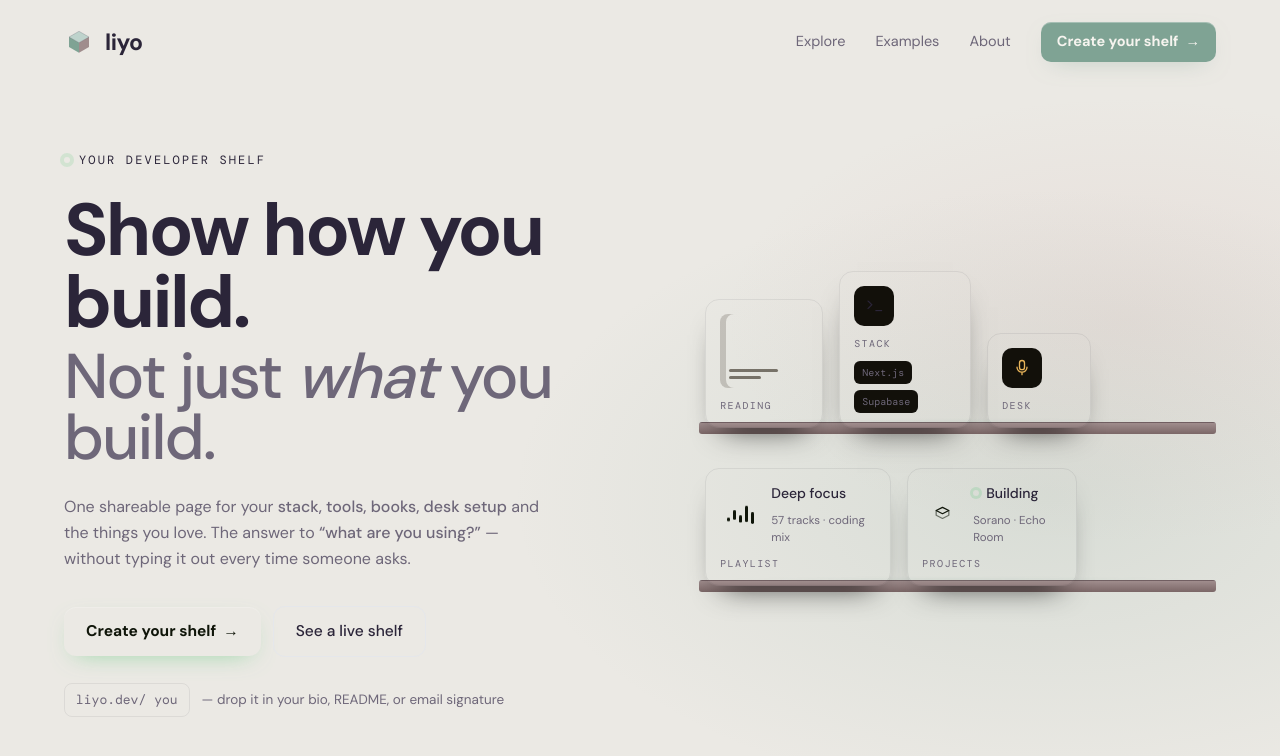
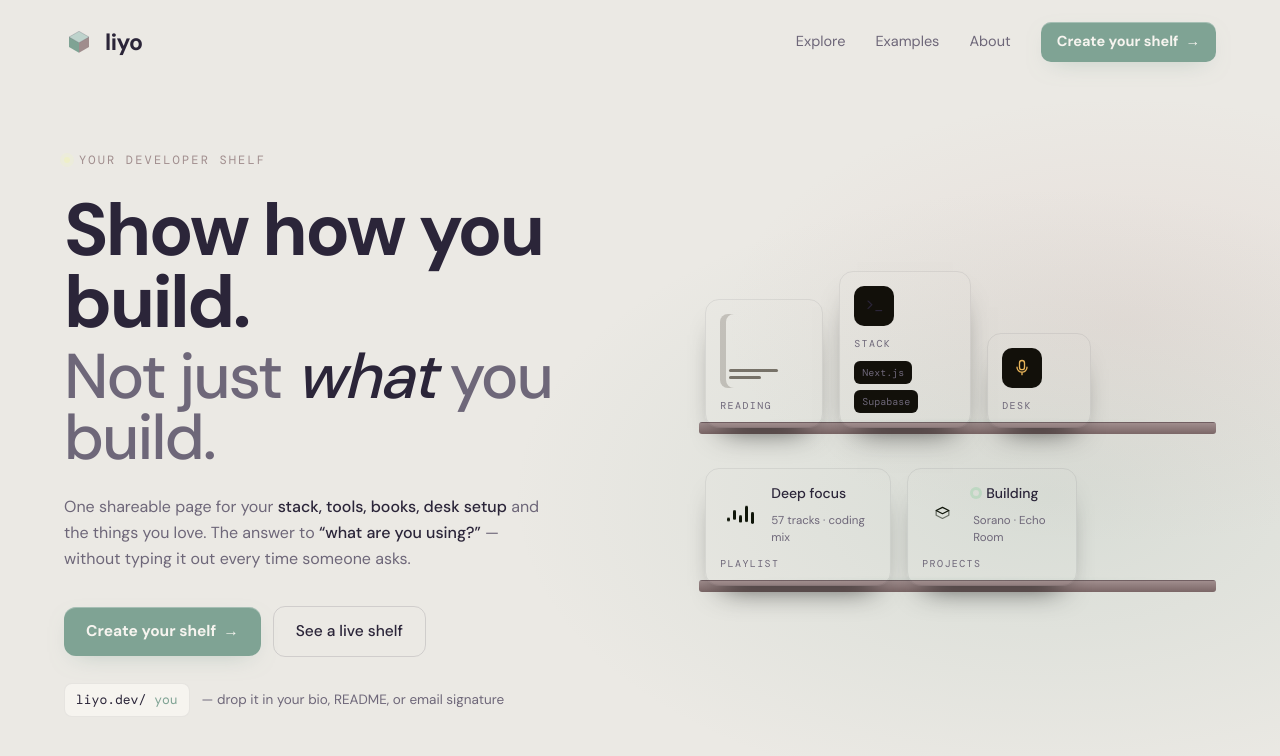
Before and after one commit to sillyledger/liyo, a Next.js app: page / in a window 1280 px wide. Shown: the top 756 px of the page. Built offline with nearby package versions, Linux system fonts and the light colour scheme.

Commit message:
Update hero.tsx

```diff
--- a/components/hero.tsx
+++ b/components/hero.tsx
@@ -6,45 +6,45 @@ export function Hero() {
     <main className="mx-auto grid w-full max-w-[1280px] flex-1 grid-cols-1 items-center gap-[clamp(32px,5vw,80px)] px-[clamp(20px,5vw,64px)] pb-[clamp(48px,6vw,72px)] pt-[clamp(28px,4vw,56px)] md:grid-cols-[1.05fr_0.95fr]">
       {/* copy */}
       <div>
-        <span className="mb-[26px] inline-flex items-center gap-[9px] font-mono text-[12px] uppercase tracking-[0.18em] text-leaf">
-          <span className="h-[6px] w-[6px] rounded-full bg-leaf shadow-[0_0_0_4px_rgba(94,201,122,0.18)]" />
+        <span className="mb-[26px] inline-flex items-center gap-[9px] font-mono text-[12px] uppercase tracking-[0.18em] text-umber-light">
+          <span className="h-[6px] w-[6px] rounded-full bg-chartreuse shadow-[0_0_0_4px_rgba(238,239,200,0.35)]" />
           Your developer shelf
         </span>
 
-        <h1 className="text-[clamp(2.7rem,6vw,4.6rem)] font-bold leading-[0.97] tracking-[-0.035em] text-paper">
+        <h1 className="text-[clamp(2.7rem,6vw,4.6rem)] font-bold leading-[0.97] tracking-[-0.035em] text-fg">
           Show how you build.
           <span className="mt-[0.12em] block text-[0.86em] font-medium tracking-[-0.03em] text-muted">
-            Not just <em className="italic text-paper">what</em> you build.
+            Not just <em className="italic text-fg">what</em> you build.
           </span>
         </h1>
 
         <p className="mt-[26px] max-w-[30em] text-[clamp(1rem,1.15vw,1.12rem)] leading-[1.62] text-muted">
           One shareable page for your{" "}
-          <b className="font-medium text-paper">stack, tools, books, desk setup</b>{" "}
+          <b className="font-medium text-fg">stack, tools, books, desk setup</b>{" "}
           and the things you love. The answer to{" "}
-          <b className="font-medium text-paper">&ldquo;what are you using?&rdquo;</b>{" "}
+          <b className="font-medium text-fg">&ldquo;what are you using?&rdquo;</b>{" "}
           &mdash; without typing it out every time someone asks.
         </p>
 
         <div className="mt-[34px] flex flex-wrap items-center gap-3">
           <Link
             href="/new"
-            className="group inline-flex items-center gap-[7px] rounded-[12px] bg-leaf px-[22px] py-[13px] text-[15.5px] font-semibold text-[#0F1509] shadow-[0_1px_0_rgba(255,255,255,0.18)_inset,0_8px_24px_-12px_rgba(94,201,122,0.7)] transition-[transform,background] hover:-translate-y-px hover:bg-leaf-bright"
+            className="group inline-flex items-center gap-[7px] rounded-[12px] bg-accent px-[22px] py-[13px] text-[15.5px] font-semibold text-accent-fg shadow-[0_1px_0_rgba(255,255,255,0.3)_inset,0_8px_24px_-12px_rgba(127,163,148,0.55)] transition-[transform,background] hover:-translate-y-px hover:bg-accent-hover"
           >
             Create your shelf
             <span className="transition-transform group-hover:translate-x-0.5">&rarr;</span>
           </Link>
           <Link
             href="/pieter"
-            className="inline-flex items-center rounded-[12px] border border-line2 px-[22px] py-[13px] text-[15.5px] font-medium text-paper transition-[transform,border-color] hover:-translate-y-px hover:border-paper"
+            className="inline-flex items-center rounded-[12px] border border-line-2 px-[22px] py-[13px] text-[15.5px] font-medium text-fg transition-[transform,border-color] hover:-translate-y-px hover:border-fg"
           >
             See a live shelf
           </Link>
         </div>
 
         <div className="mt-[26px] flex flex-wrap items-center gap-3 text-[13.5px] text-muted">
-          <span className="inline-flex items-center gap-2 rounded-lg border border-line bg-ink-2 px-[11px] py-[6px] font-mono text-[13px] text-paper">
-            liyo.dev/<span className="text-leaf">you</span>
+          <span className="inline-flex items-center gap-2 rounded-lg border border-line bg-surface px-[11px] py-[6px] font-mono text-[13px] text-fg">
+            liyo.dev/<span className="text-sea-deep">you</span>
           </span>
           <span>&mdash; drop it in your bio, README, or email signature</span>
         </div>
```
